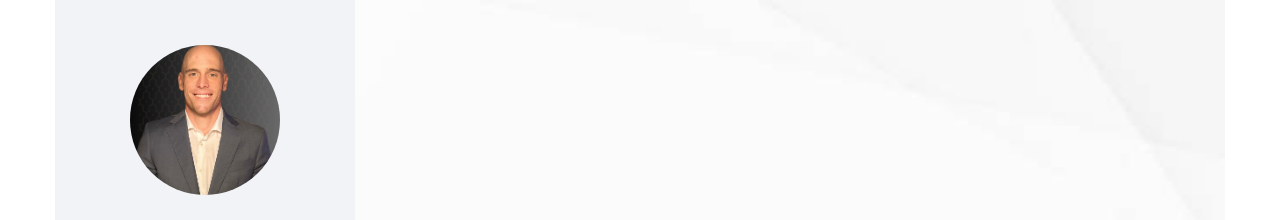
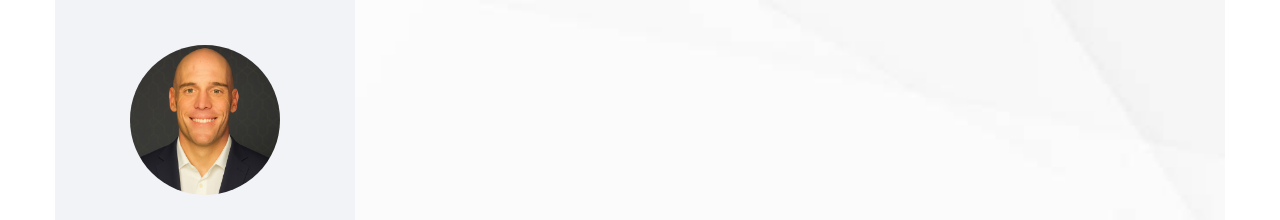
Before and after one commit to nmonroe-dev/Nathan-D-Monroe, a plain HTML site: page index.html in a window 1280 px wide. Shown: the top 220 px of the page. Drawn offline with nearby package versions, Linux system fonts and the light colour scheme; files whose address does not match are found by name; a web font is replaced by a local one.

Commit message:
update img

```diff
--- a/index.html
+++ b/index.html
@@ -83,7 +83,7 @@
             <!-- Profile Image -->
             <div
               class="author-img"
-              style="background-image: url(images/thisMain.png)"
+              style="background-image: url(images/Untitled\ design.png)"
             ></div>
             <!-- Name and Role -->
             <h1 id="colorlib-logo"><a href="index.html">Nathan Monroe</a></h1>
```
Also changed, not shown: images/Untitled design.png (added), images/professional_headshot.jpg (added).
